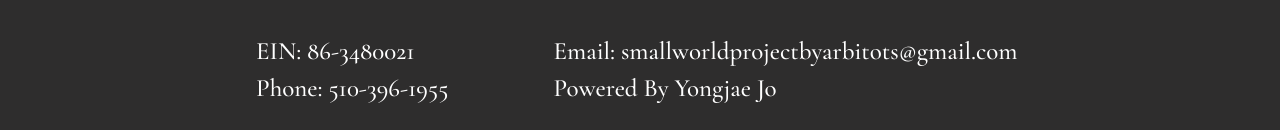
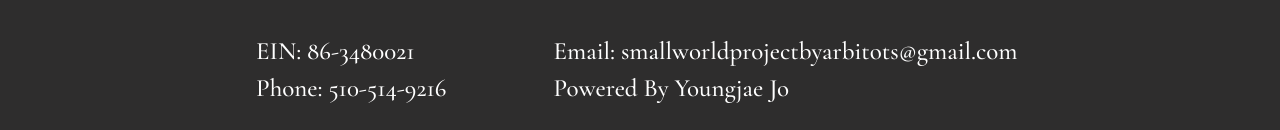
Before and after one commit to youngjaejo/ISWPJ, a React (Create React App) app: page /whoweare/MeetTheTeam in a window 1280 px wide. Shown: the part 4024-4154 px from the top of the page. Built offline with nearby package versions, Linux system fonts and the light colour scheme.

Commit message:
version 0.0.10

```diff
--- a/src/pages/footer/footer.js
+++ b/src/pages/footer/footer.js
@@ -24,11 +24,11 @@ class Footer extends Component {
           </div>
           <div className="footer2">
             <li>EIN: 86-3480021</li>
-            <li>Phone: 510-396-1955</li>
+            <li>Phone: 510-514-9216</li>
           </div>
           <div className="footer3">
             <li>Email: smallworldprojectbyarbitots@gmail.com</li>
-            <li>Powered By Yongjae Jo</li>
+            <li>Powered By Youngjae Jo</li>
           </div>
         </div>
       </div>
```
